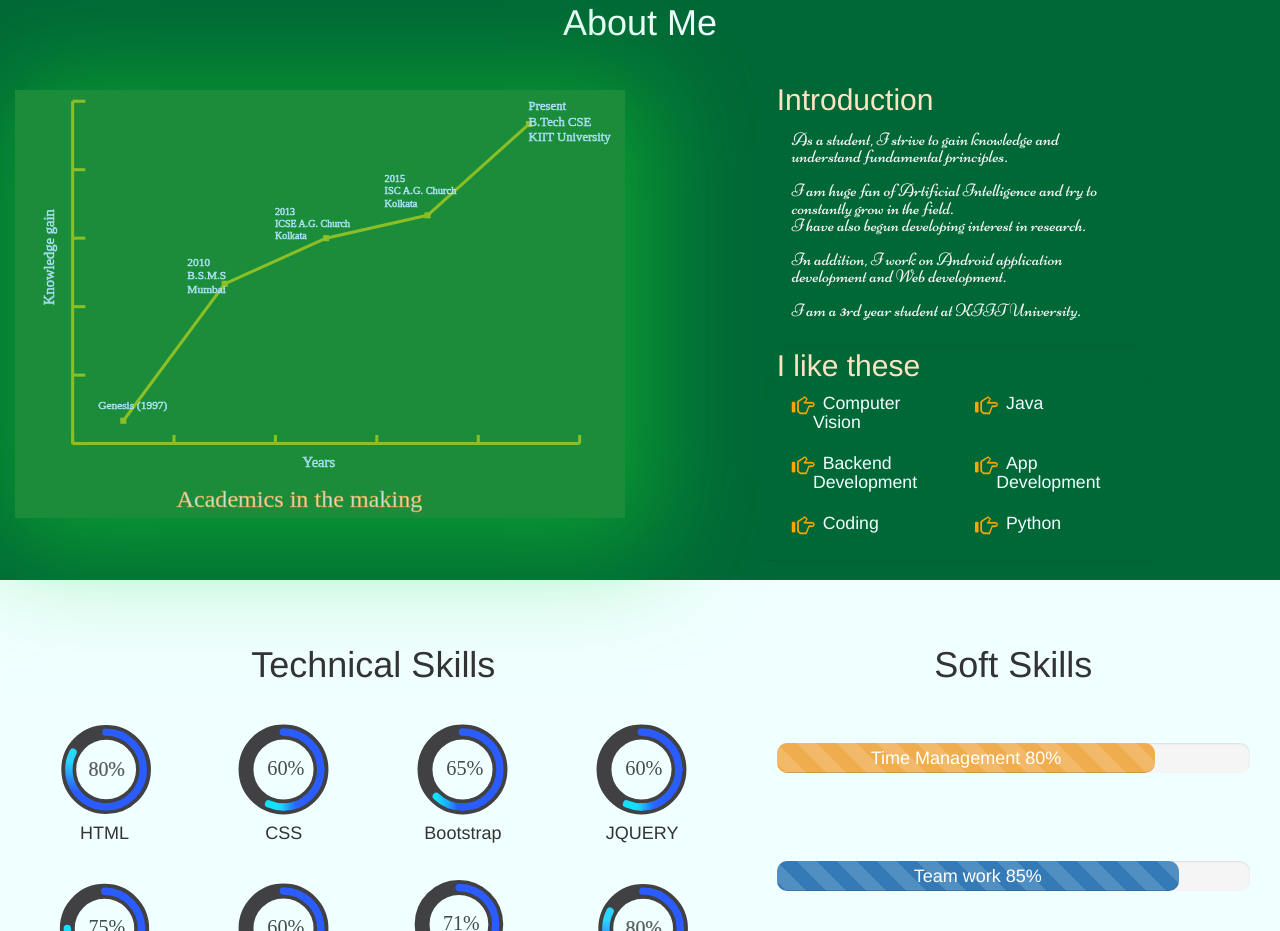
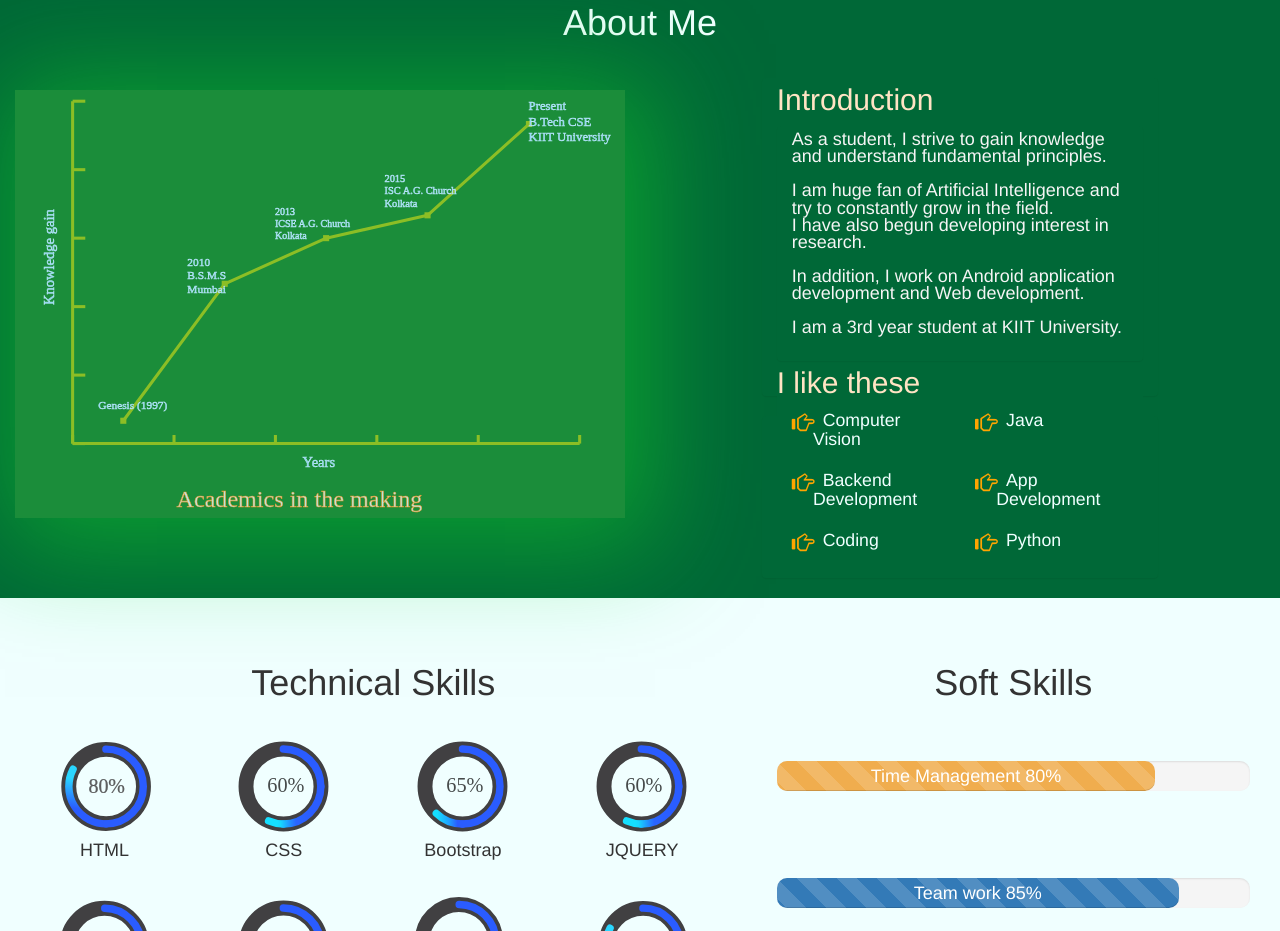
Before and after one commit to simpleParadox/Portfolio, a website: page index.html in a window 1280 px wide. Shown: the part 799-1730 px from the top of the page. Drawn offline with nearby package versions, Linux system fonts and the light colour scheme; files whose address does not match are found by name.

Commit message:
Changed font

```diff
--- a/static/assets/css/master.css
+++ b/static/assets/css/master.css
@@ -159,7 +159,6 @@ body{
     margin-top:-10px;
     color: whitesmoke;
     line-height: 95%;
-    font-family: 'Niconne'
 }
 #overview-data{
     background-color: #006837;
```
